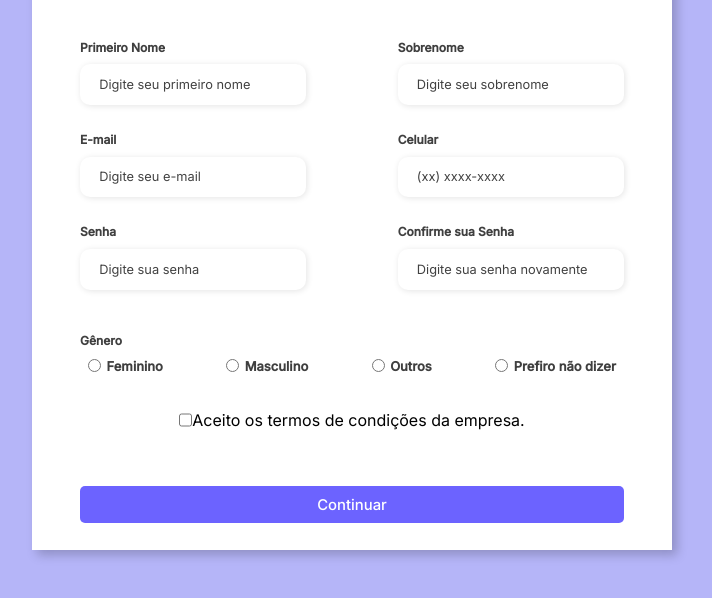
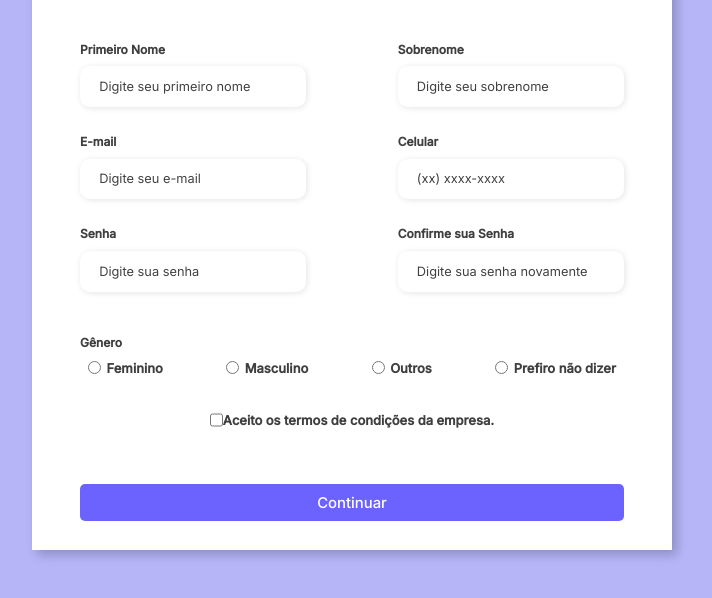
Before and after one commit to szrayane/formulario, a plain HTML site: page index.html in a window 1280 px wide. Shown: the part 170-768 px from the top of the page, without its empty margins (288-1000 px from the left). Drawn offline with Linux system fonts and the light colour scheme.

Commit message:
commit checkbox font

```diff
--- a/css/style.css
+++ b/css/style.css
@@ -215,4 +215,7 @@ body {
   justify-content: center;
   padding: 1rem 20px;
   margin-top: 20px;
+  font-size: 0.81rem;
+  font-weight: 600;
+  color: #000000c0;
 }
```
